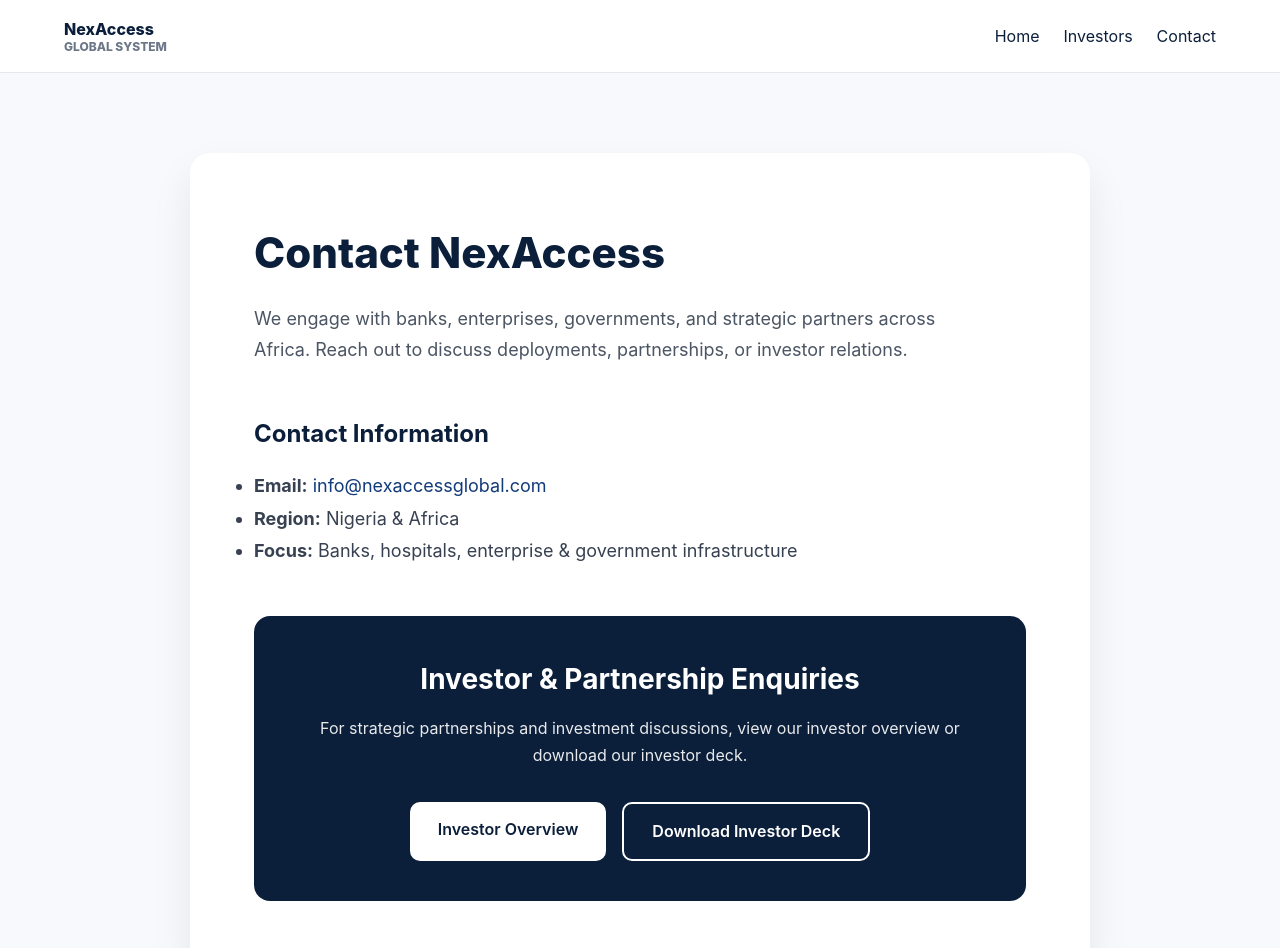
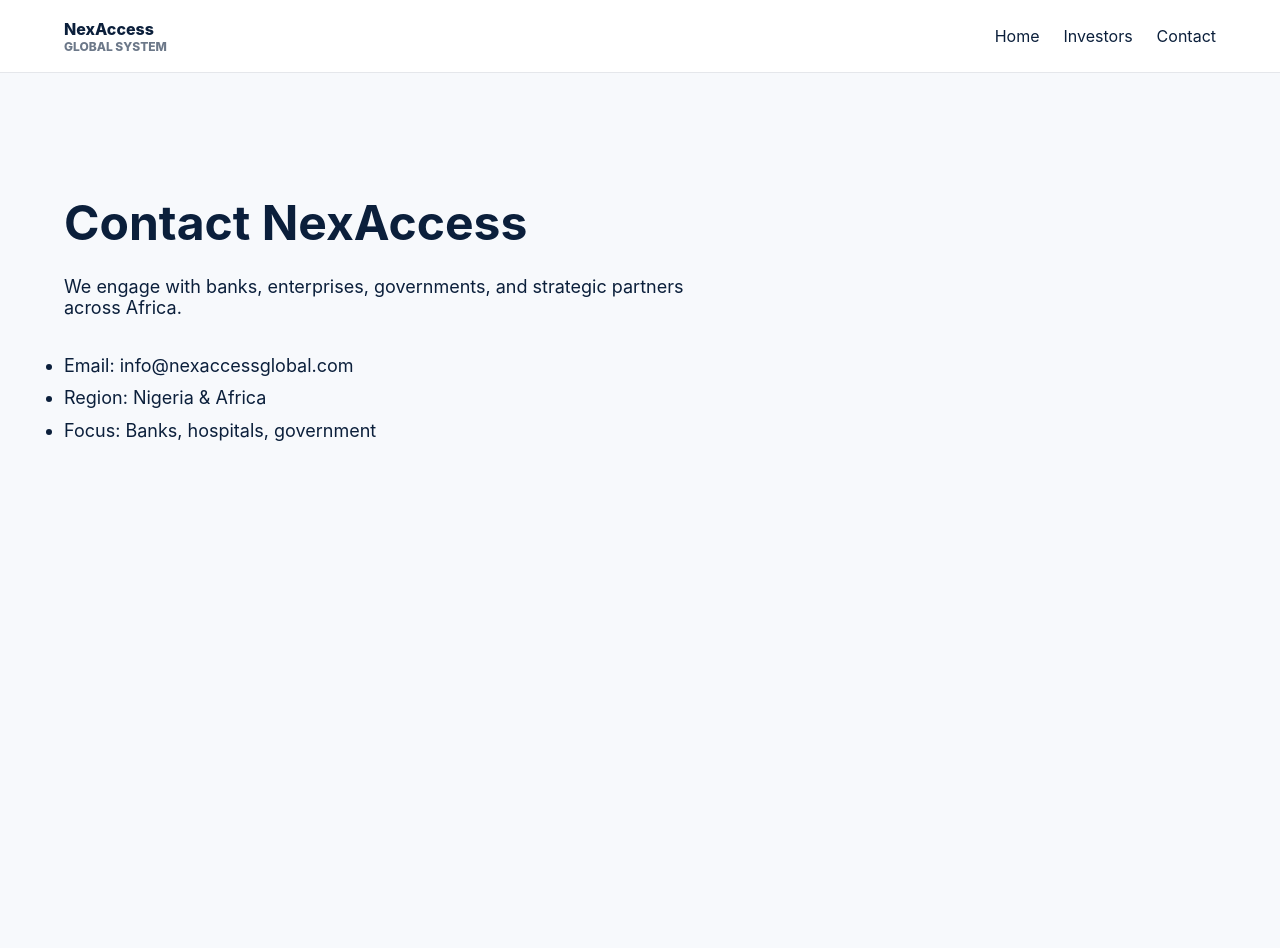
Before and after one commit to nwagwuemmanuel200-bit/nexaccess-website, a Next.js app: page /contact in a window 1280 px wide. Shown: the top 948 px of the page. After the commit the page ends 800 px from the top, so only its background shows below. Built offline with nearby package versions, Linux system fonts and the light colour scheme.

Commit message:
Update page.js

```diff
--- a/app/contact/page.js
+++ b/app/contact/page.js
@@ -1,150 +1,34 @@
 export const metadata = {
-  title: "Contact Us | NexAccess Global System",
-  description:
-    "Contact NexAccess Global System for partnerships, enterprise deployments, and investor relations.",
+  title: "Contact | NexAccess",
 };
 
 export default function ContactPage() {
   return (
-    <main
-      style={{
-        background: "#F7F9FC",
-        minHeight: "100vh",
-        padding: "80px 24px",
-        color: "#0B1F3B",
-        lineHeight: "1.7",
-      }}
-    >
-      <div
-        style={{
-          maxWidth: "900px",
-          margin: "0 auto",
-          background: "white",
-          padding: "64px",
-          borderRadius: "20px",
-          boxShadow: "0 20px 40px rgba(0,0,0,0.08)",
-        }}
-      >
-        <h1
-          style={{
-            fontSize: "42px",
-            fontWeight: 800,
-            marginBottom: "16px",
-          }}
-        >
-          Contact NexAccess
-        </h1>
+    <main className="fade-in">
+      <section style={{ padding: "120px 0" }}>
+        <div className="container">
+          <h1 style={{ fontSize: "48px", marginBottom: "24px" }}>
+            Contact NexAccess
+          </h1>
 
-        <p
-          style={{
-            fontSize: "18px",
-            color: "#4B5563",
-            marginBottom: "48px",
-            maxWidth: "700px",
-          }}
-        >
-          We engage with banks, enterprises, governments, and strategic partners
-          across Africa. Reach out to discuss deployments, partnerships, or
-          investor relations.
-        </p>
-
-        {/* CONTACT DETAILS */}
-        <section style={{ marginBottom: "48px" }}>
-          <h2 style={{ fontSize: "24px", marginBottom: "16px" }}>
-            Contact Information
-          </h2>
+          <p style={{ maxWidth: "640px", fontSize: "18px" }}>
+            We engage with banks, enterprises, governments, and
+            strategic partners across Africa.
+          </p>
 
           <ul
             style={{
+              marginTop: "32px",
               fontSize: "18px",
-              color: "#374151",
-              lineHeight: "1.8",
+              lineHeight: 1.8,
             }}
           >
-            <li>
-              <strong>Email:</strong>{" "}
-              <a
-                href="mailto:info@nexaccessglobal.com"
-                style={{ color: "#123B7A", textDecoration: "none" }}
-              >
-                info@nexaccessglobal.com
-              </a>
-            </li>
-            <li>
-              <strong>Region:</strong> Nigeria & Africa
-            </li>
-            <li>
-              <strong>Focus:</strong> Banks, hospitals, enterprise & government
-              infrastructure
-            </li>
+            <li>Email: info@nexaccessglobal.com</li>
+            <li>Region: Nigeria & Africa</li>
+            <li>Focus: Banks, hospitals, government</li>
           </ul>
-        </section>
-
-        {/* INVESTOR CTA */}
-        <section
-          style={{
-            background: "#0B1F3B",
-            color: "white",
-            padding: "40px",
-            borderRadius: "16px",
-            textAlign: "center",
-          }}
-        >
-          <h2 style={{ fontSize: "28px", marginBottom: "12px" }}>
-            Investor & Partnership Enquiries
-          </h2>
-
-          <p
-            style={{
-              fontSize: "16px",
-              opacity: 0.9,
-              marginBottom: "32px",
-            }}
-          >
-            For strategic partnerships and investment discussions, view our
-            investor overview or download our investor deck.
-          </p>
-
-          <div
-            style={{
-              display: "flex",
-              gap: "16px",
-              justifyContent: "center",
-              flexWrap: "wrap",
-            }}
-          >
-            <a
-              href="/investors"
-              style={{
-                background: "white",
-                color: "#0B1F3B",
-                padding: "14px 28px",
-                borderRadius: "10px",
-                fontWeight: 600,
-                textDecoration: "none",
-              }}
-            >
-              Investor Overview
-            </a>
-
-            <a
-              href="/investor-deck.pdf"
-              target="_blank"
-              rel="noopener noreferrer"
-              style={{
-                border: "2px solid white",
-                color: "white",
-                padding: "14px 28px",
-                borderRadius: "10px",
-                fontWeight: 600,
-                textDecoration: "none",
-              }}
-            >
-              Download Investor Deck
-            </a>
-          </div>
-        </section>
-      </div>
+        </div>
+      </section>
     </main>
   );
 }
```
